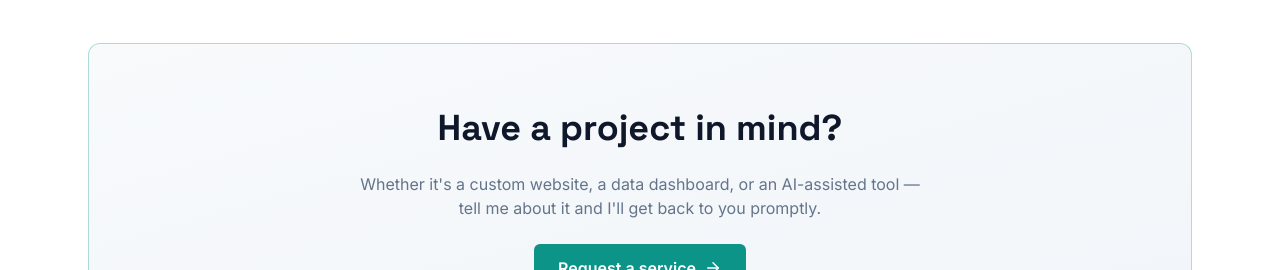
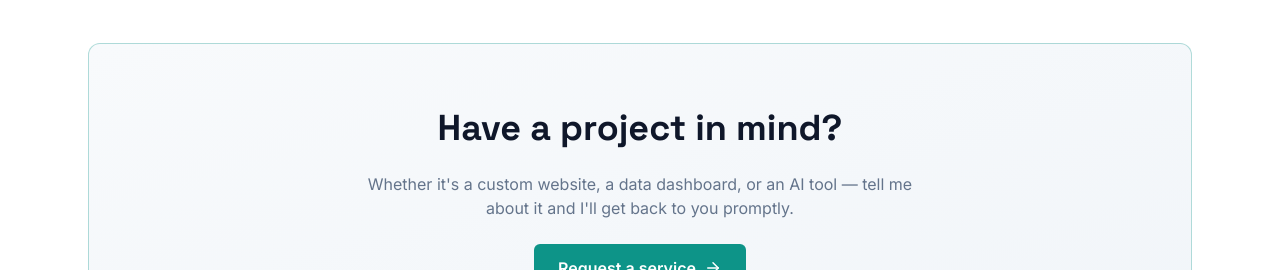
Before and after one commit to Bandile024/bandile-portfolio, a Next.js app: page / in a window 1280 px wide. Shown: the part 2107-2377 px from the top of the page. Built offline with nearby package versions, Linux system fonts and the light colour scheme.

Commit message:
Editted text

```diff
--- a/app/page.tsx
+++ b/app/page.tsx
@@ -119,7 +119,7 @@ export default function HomePage() {
             </h2>
             <p className="max-w-xl text-muted">
               Whether it&apos;s a custom website, a data dashboard, or an
-              AI-assisted tool — tell me about it and I&apos;ll get back to you
+              AI tool — tell me about it and I&apos;ll get back to you
               promptly.
             </p>
             <Link href="/request" className="btn-primary">
```
